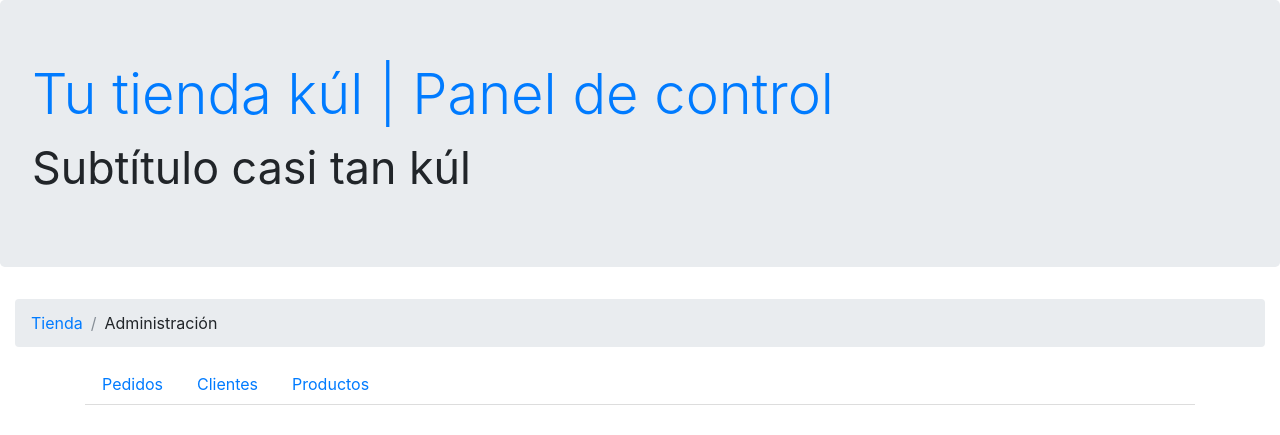
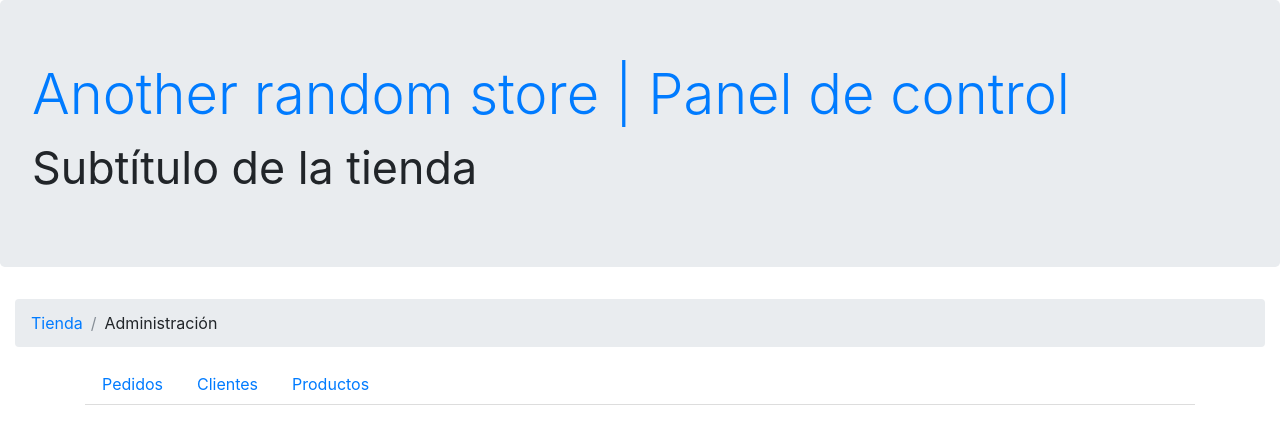
Before and after one commit to MadRuiz/tienda, a PHP site: page /admin/index.php in a window 1280 px wide. Shown: the top 435 px of the page. Run offline with PHP 8.4, Linux system fonts and the light colour scheme.

Commit message:
Commit final! :D

```diff
--- a/admin/index.php
+++ b/admin/index.php
@@ -7,12 +7,12 @@
 <link rel="stylesheet" href="../css/bootstrap.css">
 <link rel="stylesheet" href="../css/styles.css">
 <link rel="icon" href="../img/favicon.png" type="image/png">
-<title>Sweets Store</title>
+<title>Tienda | Admin</title>
 </head>
 <body>
      <header class="jumbotron">
-		<h1 class="display-4"><a href="index.php">Tu tienda kúl | Panel de control</a></h1>
-		<h2 class="display-4"><small>Subtítulo casi tan kúl</small></h2>
+		<h1 class="display-4"><a href="index.php">Another random store | Panel de control</a></h1>
+		<h2 class="display-4"><small>Subtítulo de la tienda</small></h2>
 	</header>
      <section class="col-sm-12">
           <ol class="breadcrumb">
--- a/admin/pedidos.php
+++ b/admin/pedidos.php
@@ -11,8 +11,8 @@
 </head>
 <body>
      <header class="jumbotron">
-		<h1 class="display-4"><a href="index.php">Tu tienda kúl | Panel de control</a></h1>
-		<h2 class="display-4"><small>Subtítulo casi tan kúl</small></h2>
+		<h1 class="display-4"><a href="index.php">Another random store | Panel de control</a></h1>
+		<h2 class="display-4"><small>Subtítulo de la tienda</small></h2>
 	</header>
      <section class="col-sm-12">
           <ol class="breadcrumb">
--- a/header.php
+++ b/header.php
@@ -16,9 +16,8 @@
 </head>
 <body>
 	<header class="jumbotron">
-		<h1 class="display-4"><a href="index.php">Tu tienda kúl</a></h1>
-		<h2 class="display-4"><small>Subtítulo casi tan kúl</small></h2>
-	</header>
+     	<h1 class="display-4"><a href="index.php">Another random store</a></h1>
+          <h2 class="display-4"><small>Subtítulo de la tienda</small></h2></header>
      <div class="container-fluid">
           <div class="row">
      		<aside class="col-sm-3 order-3">
```
